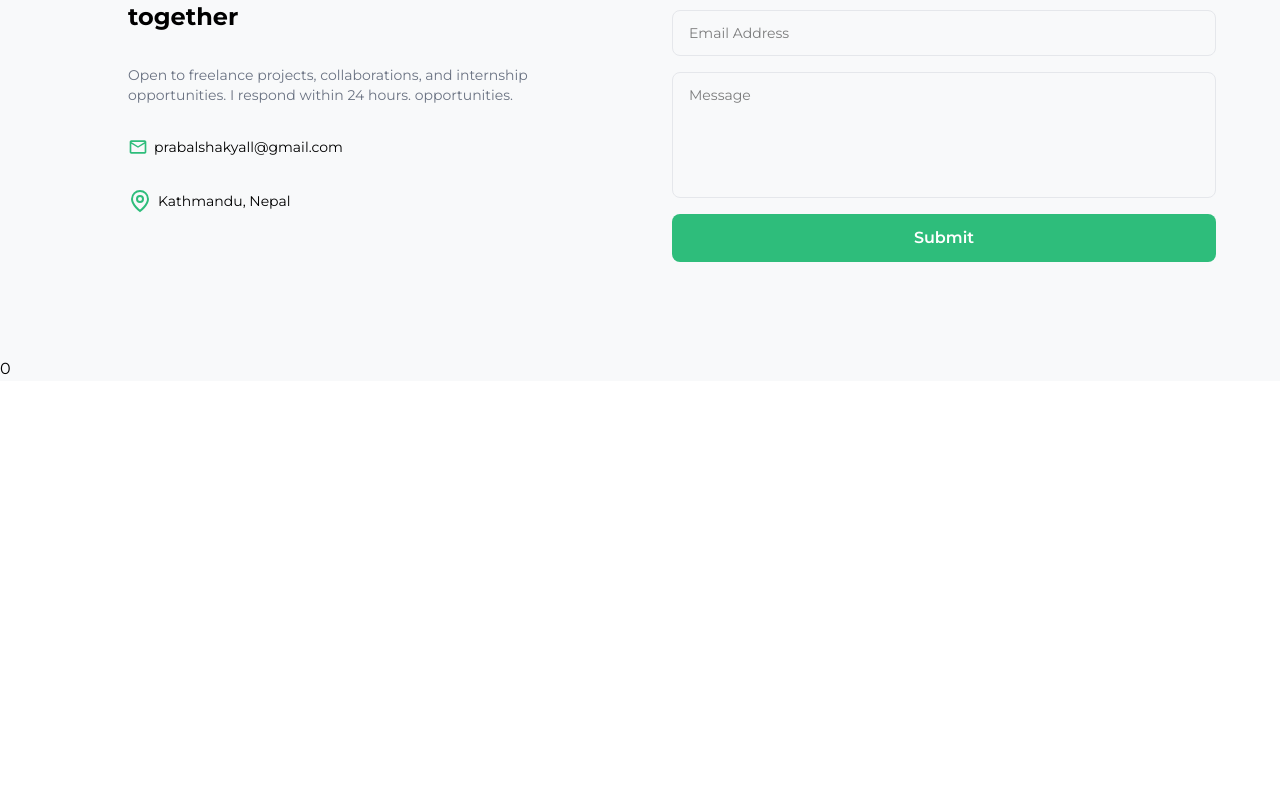
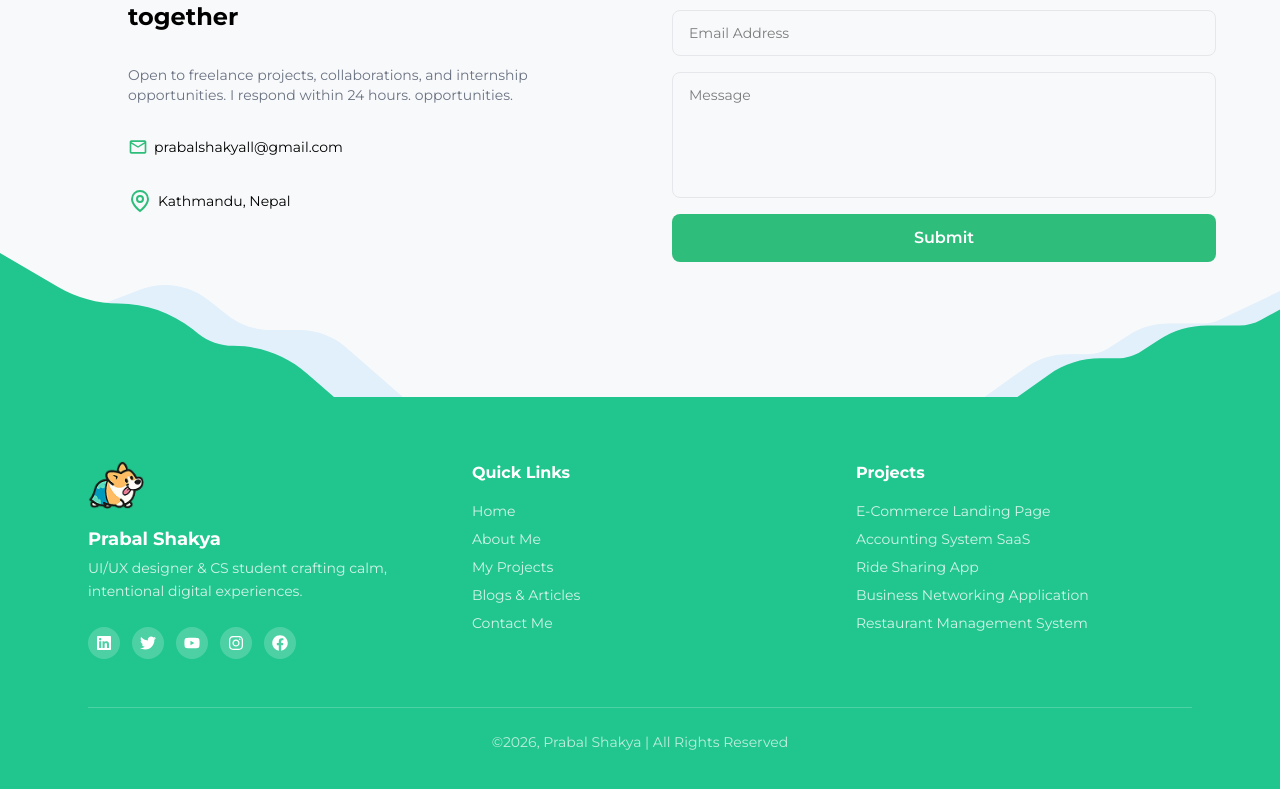
Before and after one commit to yourfriend8P/portfolio, a React (Vite) app: page / in a window 1280 px wide. Shown: the part 2356-3145 px from the top of the page. Before the commit the page ends 2737 px from the top, so only its background shows below. Built offline with nearby package versions, Linux system fonts and the light colour scheme.

Commit message:
major fixes done

```diff
--- a/index.html
+++ b/index.html
@@ -8,7 +8,7 @@
       rel="stylesheet"
     />
     <meta name="viewport" content="width=device-width, initial-scale=1.0" />
-    <title>portfolio</title>
+    <title>Portfolio</title>
   </head>
   <body>
     <div id="root"></div>
--- a/src/components/About.jsx
+++ b/src/components/About.jsx
@@ -33,10 +33,16 @@ export default function About() {
           </p>
         </div>
         <div className="flex gap-3">
-          <button className="bg-green-brand text-white px-5 py-2 rounded-full text-sm">
+          <button
+            className="bg-green-brand text-white px-5 py-2 rounded-full text-sm hover:bg-green-dark cursor-pointer  transition-all duration-300 ease-in-out
+  hover:-translate-y-1 hover:shadow-[0_8px_20px_rgba(33,198,142,0.5)]"
+          >
             Contact Me
           </button>
-          <button className="border border-gray-300 px-5 py-2 rounded-full text-sm">
+          <button
+            className="border border-gray-300 px-5 py-2 rounded-full text-sm  transition-all duration-300 ease-in-out
+  hover:-translate-y-1 hover:shadow-[0_8px_20px_rgba(33,198,142,0.5)] hover:ring-1"
+          >
             Learn More
           </button>
         </div>
--- a/src/components/Contact.jsx
+++ b/src/components/Contact.jsx
@@ -4,7 +4,7 @@ import { PiChatCircleBold } from "react-icons/pi";
 export default function Contact() {
   return (
     <section
-      className="px-6 md:px-16 py-20 grid md:grid-cols-2 gap-16 items-start"
+      className="px-6 md:px-16 pt-20 pb-30 grid md:grid-cols-2 gap-16 items-start relative overflow-hidden"
       id="contact"
     >
       <div className="flex flex-col gap-8 h-full justify-center p-16">
@@ -47,11 +47,64 @@ export default function Contact() {
             className="border border-gray-200 rounded-lg px-4 py-3 text-sm w-full resize-none"
             placeholder="Message"
           />
-          <button className="bg-green-brand text-white py-3 rounded-lg font-semibold w-full">
+          <button
+            className="bg-green-brand text-white py-3 rounded-lg font-semibold w-full hover:bg-green-dark  transition-all duration-300 ease-in-out
+  hover:-translate-y-1 hover:shadow-[0_8px_20px_rgba(33,198,142,0.5)]"
+          >
             Submit
           </button>
         </div>
       </div>
+      <svg
+        className="absolute bottom-0 left-0 w-1/2"
+        viewBox="0 0 456 80"
+        fill="none"
+        xmlns="http://www.w3.org/2000/svg"
+        preserveAspectRatio="none"
+      >
+        <path
+          d="M-6.5875 46.3696C-2.88056 43.5737 1.19774 41.3078 5.52987 39.6371L99.6262 3.34937C116.134 -3.01691 134.778 -0.184649 148.651 10.797L161.96 21.3325C170.793 28.3246 181.728 32.129 192.993 32.129H213.57C225.644 32.129 237.31 36.4981 246.414 44.4293L294.883 86.6553H652H-21L-60 86.6553L-6.5875 46.3696Z"
+          fill="#E2F0FB"
+        />
+      </svg>
+      <svg
+        className="absolute bottom-0 left-0 w-1/2"
+        viewBox="0 0 400 90"
+        fill="none"
+        xmlns="http://www.w3.org/2000/svg"
+        preserveAspectRatio="xMinYMax meet"
+      >
+        <path
+          d="M36.6196 21.3614C48.0022 28.0013 60.9437 31.5 74.1213 31.5C90.8817 31.5 107.151 37.157 120.296 47.5552L123.923 50.4245C130.126 55.3308 137.802 58 145.711 58C162.663 58 179.043 64.1311 191.828 75.2621L214.5 95H457H0V0L36.6196 21.3614Z"
+          fill="#21C68E"
+        />
+      </svg>
+
+      {/* Bottom Right Hills */}
+      <svg
+        className="absolute bottom-0 right-0 w-1/2"
+        viewBox="0 0 900 155"
+        fill="none"
+        xmlns="http://www.w3.org/2000/svg"
+        preserveAspectRatio="xMaxYMax meet"
+      >
+        <path
+          d="M814.447 46.525C807.725 49.731 800.371 51.3947 792.924 51.3947H741.957C722.688 51.3947 703.83 56.9615 687.651 67.4255L657.978 86.6162C649.888 91.8482 640.459 94.6316 630.825 94.6316H600.707C579.922 94.6316 559.653 101.108 542.719 113.162L483.939 155H0H912V0L814.447 46.525Z"
+          fill="#E2F0FB"
+        />
+      </svg>
+      <svg
+        className="absolute bottom-0 right-0 w-1/2"
+        viewBox="0 0 720 100"
+        fill="none"
+        xmlns="http://www.w3.org/2000/svg"
+        preserveAspectRatio="xMaxYMax meet"
+      >
+        <path
+          d="M698.348 13.5703C690.962 17.6363 682.668 19.7684 674.236 19.7684H638.102C618.883 19.7684 600.071 25.3067 583.918 35.7203L563.918 48.6135C555.842 53.8204 546.436 56.5895 536.826 56.5895H517.778C497.044 56.5895 476.823 63.0343 459.913 75.0321L413.447 108H0H723V0L698.348 13.5703Z"
+          fill="#21C68E"
+        />
+      </svg>
     </section>
   );
 }
--- a/src/components/Footer.jsx
+++ b/src/components/Footer.jsx
@@ -1,5 +1,149 @@
-function Footer() {
-  return 0;
+import {
+  FaLinkedin,
+  FaTwitter,
+  FaYoutube,
+  FaInstagram,
+  FaFacebook,
+} from "react-icons/fa";
+import Logo from "../assets/logo.png"; // your corgi logo
+
+export default function Footer() {
+  return (
+    <footer className="bg-[#21C68E] text-white">
+      <div className="max-w-6xl mx-auto px-6 py-16">
+        {/* Top grid */}
+        <div className="grid grid-cols-1 md:grid-cols-3 gap-12">
+          {/* Col 1 — Brand */}
+          <div className="flex flex-col gap-4">
+            <div className="flex items-center gap-2">
+              <img src={Logo} alt="Prabal" className="w-14 h-12" />
+            </div>
+            <div>
+              <h3 className="font-bold text-lg">Prabal Shakya</h3>
+              <p className="text-sm text-white/80 mt-1 leading-relaxed">
+                UI/UX designer & CS student crafting calm, intentional digital
+                experiences.
+              </p>
+            </div>
+            {/* Social icons */}
+            <div className="flex gap-3 mt-2">
+              <a
+                href="#"
+                className="bg-white/20 hover:bg-white/30 p-2 rounded-full transition-colors"
+              >
+                <FaLinkedin className="w-4 h-4" />
+              </a>
+              <a
+                href="#"
+                className="bg-white/20 hover:bg-white/30 p-2 rounded-full transition-colors"
+              >
+                <FaTwitter className="w-4 h-4" />
+              </a>
+              <a
+                href="#"
+                className="bg-white/20 hover:bg-white/30 p-2 rounded-full transition-colors"
+              >
+                <FaYoutube className="w-4 h-4" />
+              </a>
+              <a
+                href="#"
+                className="bg-white/20 hover:bg-white/30 p-2 rounded-full transition-colors"
+              >
+                <FaInstagram className="w-4 h-4" />
+              </a>
+              <a
+                href="#"
+                className="bg-white/20 hover:bg-white/30 p-2 rounded-full transition-colors"
+              >
+                <FaFacebook className="w-4 h-4" />
+              </a>
+            </div>
+          </div>
+
+          {/* Col 2 — Quick Links */}
+          <div>
+            <h4 className="font-bold text-base mb-4">Quick Links</h4>
+            <ul className="flex flex-col gap-2 text-sm text-white/80">
+              <li>
+                <a href="#home" className="hover:text-white transition-colors">
+                  Home
+                </a>
+              </li>
+              <li>
+                <a href="#about" className="hover:text-white transition-colors">
+                  About Me
+                </a>
+              </li>
+              <li>
+                <a
+                  href="#projects"
+                  className="hover:text-white transition-colors"
+                >
+                  My Projects
+                </a>
+              </li>
+              <li>
+                <a href="#blog" className="hover:text-white transition-colors">
+                  Blogs & Articles
+                </a>
+              </li>
+              <li>
+                <a
+                  href="#contact"
+                  className="hover:text-white transition-colors"
+                >
+                  Contact Me
+                </a>
+              </li>
+            </ul>
+          </div>
+
+          {/* Col 3 — Projects */}
+          <div>
+            <h4 className="font-bold text-base mb-4">Projects</h4>
+            <ul className="flex flex-col gap-2 text-sm text-white/80">
+              <li>
+                <a href="#" className="hover:text-white transition-colors">
+                  E-Commerce Landing Page
+                </a>
+              </li>
+              <li>
+                <a href="#" className="hover:text-white transition-colors">
+                  Accounting System SaaS
+                </a>
+              </li>
+              <li>
+                <a href="#" className="hover:text-white transition-colors">
+                  Ride Sharing App
+                </a>
+              </li>
+              <li>
+                <a href="#" className="hover:text-white transition-colors">
+                  Business Networking Application
+                </a>
+              </li>
+              <li>
+                <a href="#" className="hover:text-white transition-colors">
+                  Restaurant Management System
+                </a>
+              </li>
+            </ul>
+          </div>
+        </div>
+
+        {/* Divider */}
+        <div className="border-t border-white/20 mt-12 pt-6 flex flex-col md:flex-row justify-center items-center gap-4 text-sm text-white/70">
+          <p>©2026, Prabal Shakya | All Rights Reserved</p>
+          {/* <div className="flex gap-6">
+            <a href="#" className="hover:text-white transition-colors">
+              Privacy Policy
+            </a>
+            <a href="#" className="hover:text-white transition-colors">
+              Terms & Conditions
+            </a>
+          </div> */}
+        </div>
+      </div>
+    </footer>
+  );
 }
-
-export default Footer;
--- a/src/components/Hero.jsx
+++ b/src/components/Hero.jsx
@@ -1,4 +1,5 @@
 // components/Hero.jsx
+
 export default function Hero() {
   return (
     <section
@@ -16,10 +17,27 @@ export default function Hero() {
         Designing meaningful experiences that feel effortless
       </p>
       <div className="flex gap-4 justify-center mt-8">
-        <button className="bg-green-brand hover:bg-gray-200 px-6 py-3 rounded-full font-medium text-white ">
+        <button
+          className="bg-green-brand px-6 py-3 rounded-full font-medium text-white cursor-pointer
+  transition-all duration-300 ease-in-out
+  hover:-translate-y-1 hover:shadow-[0_8px_20px_rgba(33,198,142,0.5)] hover:bg-green-dark"
+          onClick={() =>
+            document.getElementById("projects")?.scrollIntoView({
+              behavior: "smooth",
+            })
+          }
+        >
           View My Works
         </button>
-        <button className="border border-gray-800 px-6 py-3 rounded-full font-medium">
+        <button
+          className="border border-gray-800 px-6 py-3 rounded-full font-medium cursor-pointer  hover:bg-green-dark hover:text-white  hover:border-green-dark transition-all duration-300 ease-in-out hover:-translate-y-1 hover:shadow-[0_8px_20px_rgba(33,198,142,0.5)]"
+          onClick={() => {
+            const link = document.createElement("a");
+            link.href = "/resume.pdf";
+            link.download = "PrabalShakyaCV.pdf";
+            link.click();
+          }}
+        >
           Download CV
         </button>
       </div>
--- a/src/components/Navbar.jsx
+++ b/src/components/Navbar.jsx
@@ -11,20 +11,27 @@ export default function Navbar() {
       </div>
       {/* Desktop links */}
       <ul className="hidden md:flex gap-8 text-sm font-medium text-gray-600">
-        <li>
+        <li className="hover:text-green-dark  transition-all duration-300 ease-in-out">
           <a href="#home">Home</a>
         </li>
-        <li>
+        <li className="hover:text-green-dark  transition-all duration-300 ease-in-out">
           <a href="#about">About Me</a>
         </li>
-        <li>
+        <li className="hover:text-green-dark  transition-all duration-300 ease-in-out">
           <a href="#projects">Projects</a>
         </li>
-        <li>
+        <li className="hover:text-green-dark  transition-all duration-300 ease-in-out">
           <a href="#blog">Blog</a>
         </li>
       </ul>
-      <button className="bg-green-brand rounded-full px-5 py-2 text-sm font-medium hidden md:block shadow-[0_4px_4px_0_rgba(0,0,0,0.25)] text-white">
+      <button
+        className="bg-green-brand rounded-full px-5 py-2 text-sm font-medium hidden md:block shadow-[0_4px_4px_0_rgba(0,0,0,0.25)] text-white cursor-pointer hover:bg-green-dark transition-all duration-300 ease-in-out"
+        onClick={() =>
+          document.getElementById("contact")?.scrollIntoView({
+            behavior: "smooth",
+          })
+        }
+      >
         Contact Me
       </button>
       <button className="md:hidden" onClick={() => setOpen(!open)}>
```
Also changed, not shown: 1 other file (tests, documents, lock files or other folders).
